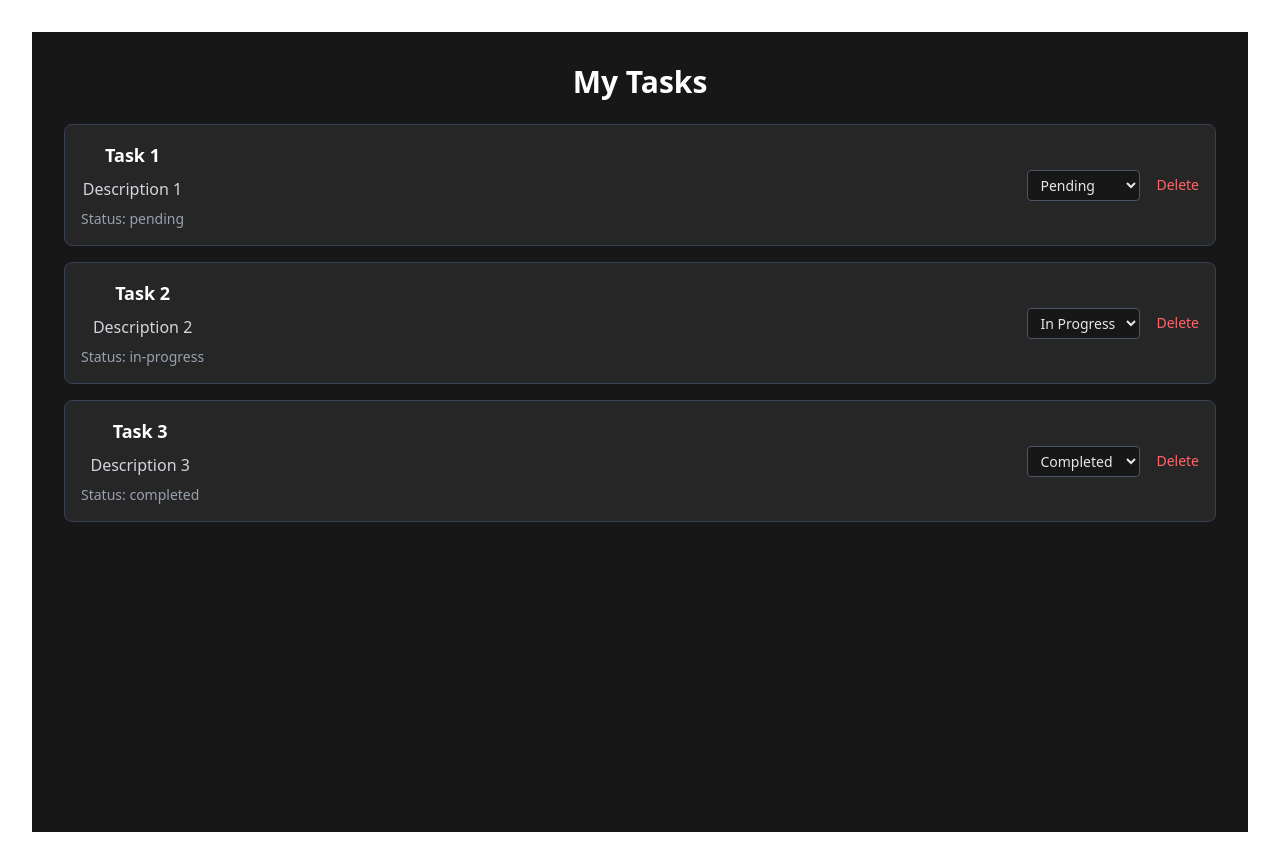
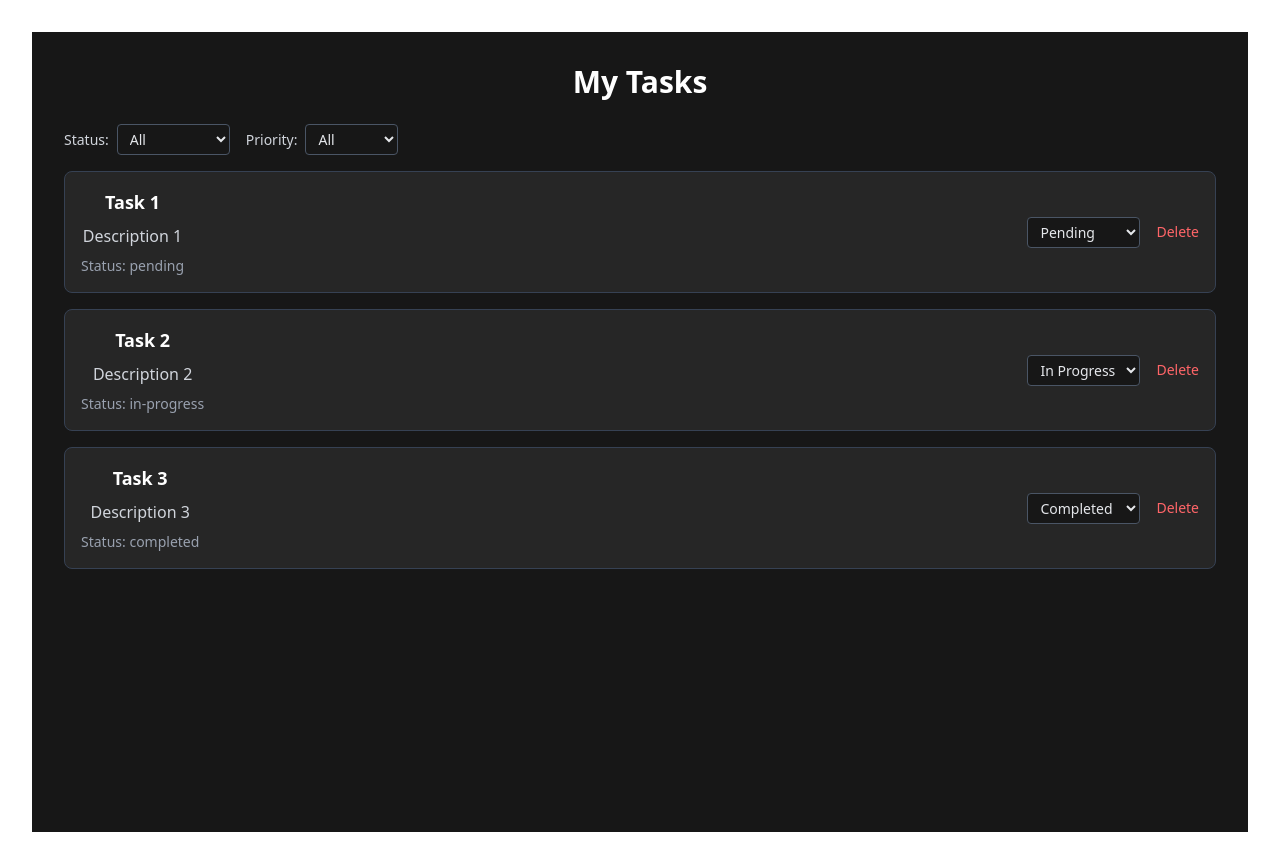
Before and after one commit to millan-figueroa-pscoursework/lab-9.3-task-management-app, a React (Vite) app: page / in a window 1280 px wide. Built offline with nearby package versions, Linux system fonts and the light colour scheme.

Commit message:
Implements TaskFilter component w status and priority dropdowns. Updates App.tsx to include handleFilterChange placeholder and adds basic styling. Still uses console.logs to confirm components are wired.

```diff
--- a/src/App.tsx
+++ b/src/App.tsx
@@ -1,6 +1,7 @@
 import { useState } from "react";
+import type { Task, TaskStatus } from "./types";
 import TaskList from "./components/TaskList/TaskList";
-import type { Task, TaskStatus } from "./types";
+import TaskFilter from "./components/TaskFilter/TaskFilter";
 
 function App() {
   const [tasks, setTasks] = useState<Task[]>([
@@ -44,10 +45,19 @@ function App() {
     setTasks((prev) => prev.filter((task) => task.id !== taskId));
   };
 
+  // receives filters from TaskFilter (for now just logs them)
+  const handleFilterChange = (filters: {
+    status?: TaskStatus;
+    priority?: "low" | "medium" | "high";
+  }) => {
+    console.log("filter in app:", filters);
+  };
+
   return (
     <div className="min-h-screen bg-neutral-900 text-white p-8">
       <h1 className="text-3xl font-bold mb-6">My Tasks</h1>
-
+      {/* only logs selected filters for now */}
+      <TaskFilter onFilterChange={handleFilterChange} />
       <TaskList
         tasks={tasks}
         onStatusChange={handleStatusChange}
--- a/src/components/TaskFilter/TaskFilter.tsx
+++ b/src/components/TaskFilter/TaskFilter.tsx
@@ -7,25 +7,34 @@ export default function TaskFilter({ onFilterChange }: TaskFilterProps) {
     const value = e.target.value;
     // logs to confirm its wired properly
     console.log("status changed:", value);
-    // calls onFilterChange func and give it an empty object as plceholder
-    onFilterChange({});
+    // now sends a real filter object
+    onFilterChange({
+      // if the user selects 'all', it sends undefined (aka no filter)
+      status: value === "all" ? undefined : value,
+    });
   };
 
   // handler for priority filter dropdown
   const handlePriorityFilterChange = (e: any) => {
     const value = e.target.value;
-    console.log("Priority filter changed:", value);
-    // calls onFilterChange func and give it an empty object as plceholder
-    onFilterChange({});
+    console.log("priority filter changed:", value);
+    // now sends a real filter object
+    onFilterChange({
+      priority: value === "all" ? undefined : value,
+    });
   };
 
   return (
     // render filter dropdown menus
-    <div>
-      <div>
-        <label>
+    <div className="mb-4 flex flex-wrap items-center gap-4">
+      <div className="flex items-center gap-2">
+        <label className="text-sm text-gray-300">
           Status:
-          <select onChange={handleStatusFilterChange} defaultValue="all">
+          <select
+            onChange={handleStatusFilterChange}
+            defaultValue="all"
+            className="ml-2 rounded border border-gray-600 bg-neutral-900 px-2 py-1 text-sm text-gray-200"
+          >
             <option value="all">All</option>
             <option value="pending">Pending</option>
             <option value="in-progress">In Progress</option>
@@ -34,10 +43,14 @@ export default function TaskFilter({ onFilterChange }: TaskFilterProps) {
         </label>
       </div>
 
-      <div>
-        <label>
+      <div className="flex items-center gap-2">
+        <label className="text-sm text-gray-300">
           Priority:
-          <select onChange={handlePriorityFilterChange} defaultValue="all">
+          <select
+            onChange={handlePriorityFilterChange}
+            defaultValue="all"
+            className="ml-2 rounded border border-gray-600 bg-neutral-900 px-2 py-1 text-sm text-gray-200"
+          >
             <option value="all">All</option>
             <option value="low">Low</option>
             <option value="medium">Medium</option>
```
Also changed, not shown: 1 other file (tests, documents, lock files or other folders).
